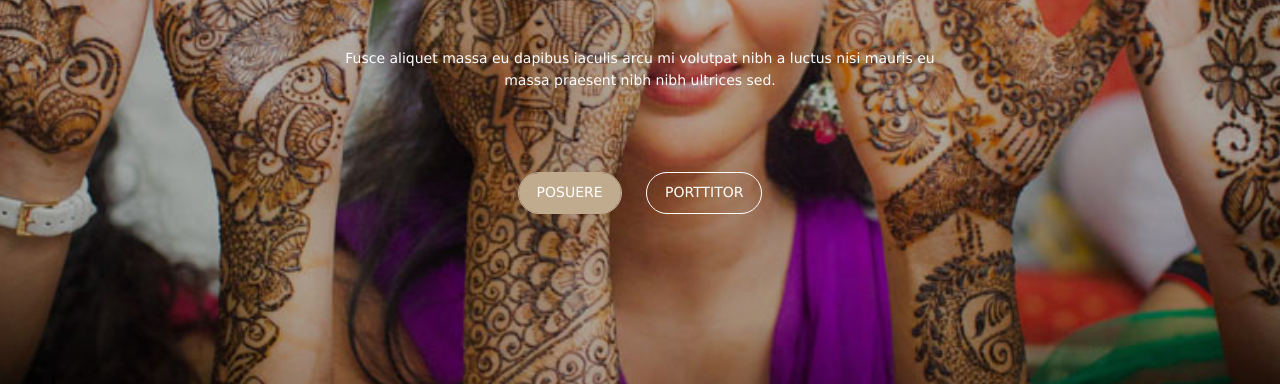
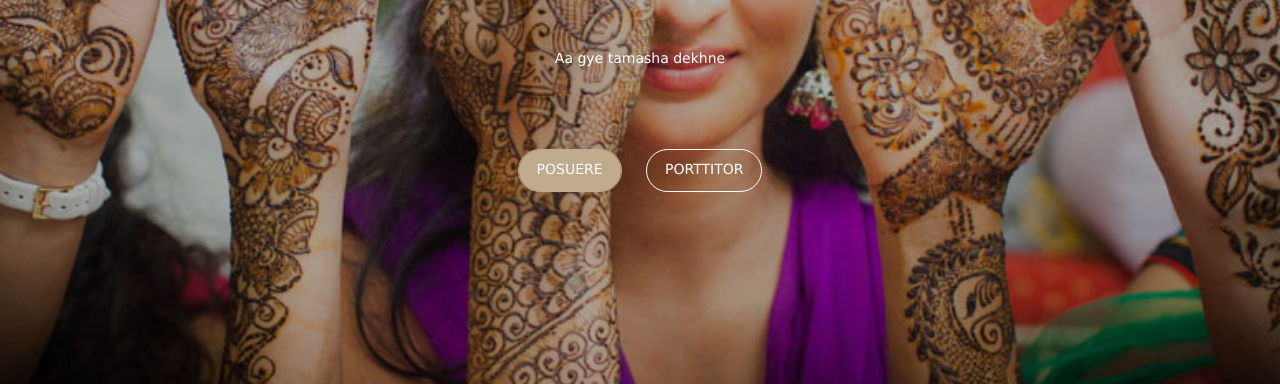
Before and after one commit to weplan19/weplan, a plain HTML site: page index.html in a window 1280 px wide. Shown: the part 416-800 px from the top of the page. Drawn offline with Linux system fonts and the light colour scheme.

Commit message:
Update index.html

```diff
--- a/index.html
+++ b/index.html
@@ -66,7 +66,7 @@ Licence URI: http://www.os-templates.com/template-terms
     <!-- ################################################################################################ -->
     <h2 class="heading">Wedding Planner</h2>
     <div class="txtwrap">
-      <p>Fusce aliquet massa eu dapibus iaculis arcu mi volutpat nibh a luctus nisi mauris eu massa praesent nibh nibh ultrices sed.</p>
+      <p>Aa gye tamasha dekhne</p>
       <footer>
         <ul class="nospace inline pushright">
           <li><a class="btn" href="#">Posuere</a></li>
```
